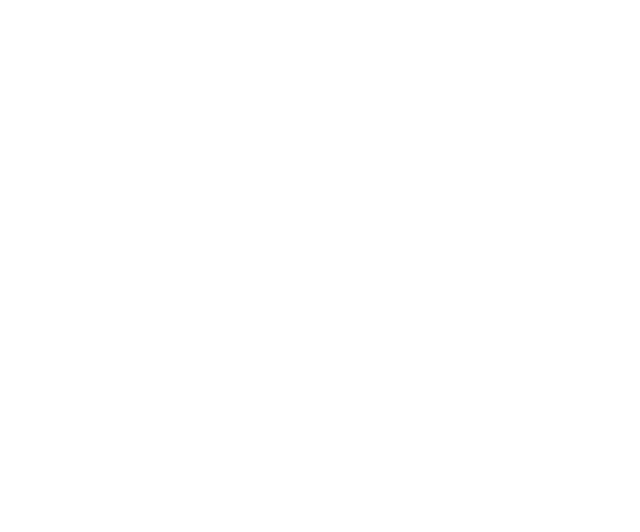
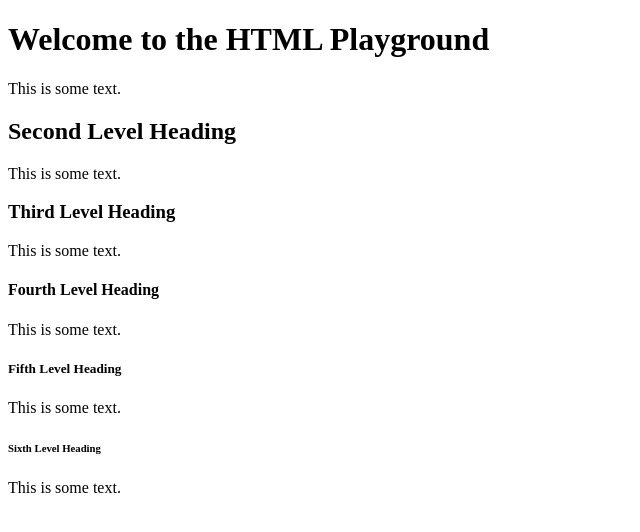
Before and after one commit to scotthhibbard/structure-exercise, a plain HTML site: page index.html in a window 1280 px wide. Shown: the whole page, without its empty margins (0-640 px from the left). Drawn offline with Linux system fonts and the light colour scheme.

Commit message:
Explore Headings

```diff
--- a/index.html
+++ b/index.html
@@ -5,7 +5,22 @@
         <title>HTML Playground</title>
     </head>
     <body>
+        <h1>Welcome to the HTML Playground</h1>
+        <p>This is some text.</p>
 
+        <h2>Second Level Heading</h2>
+        <p>This is some text.</p>
 
+        <h3>Third Level Heading</h3>
+        <p>This is some text.</p>
+
+        <h4>Fourth Level Heading</h4>
+        <p>This is some text.</p>
+
+        <h5>Fifth Level Heading</h5>
+        <p>This is some text.</p>
+
+        <h6>Sixth Level Heading</h6>
+        <p>This is some text.</p>
     </body>
 </html>
```
